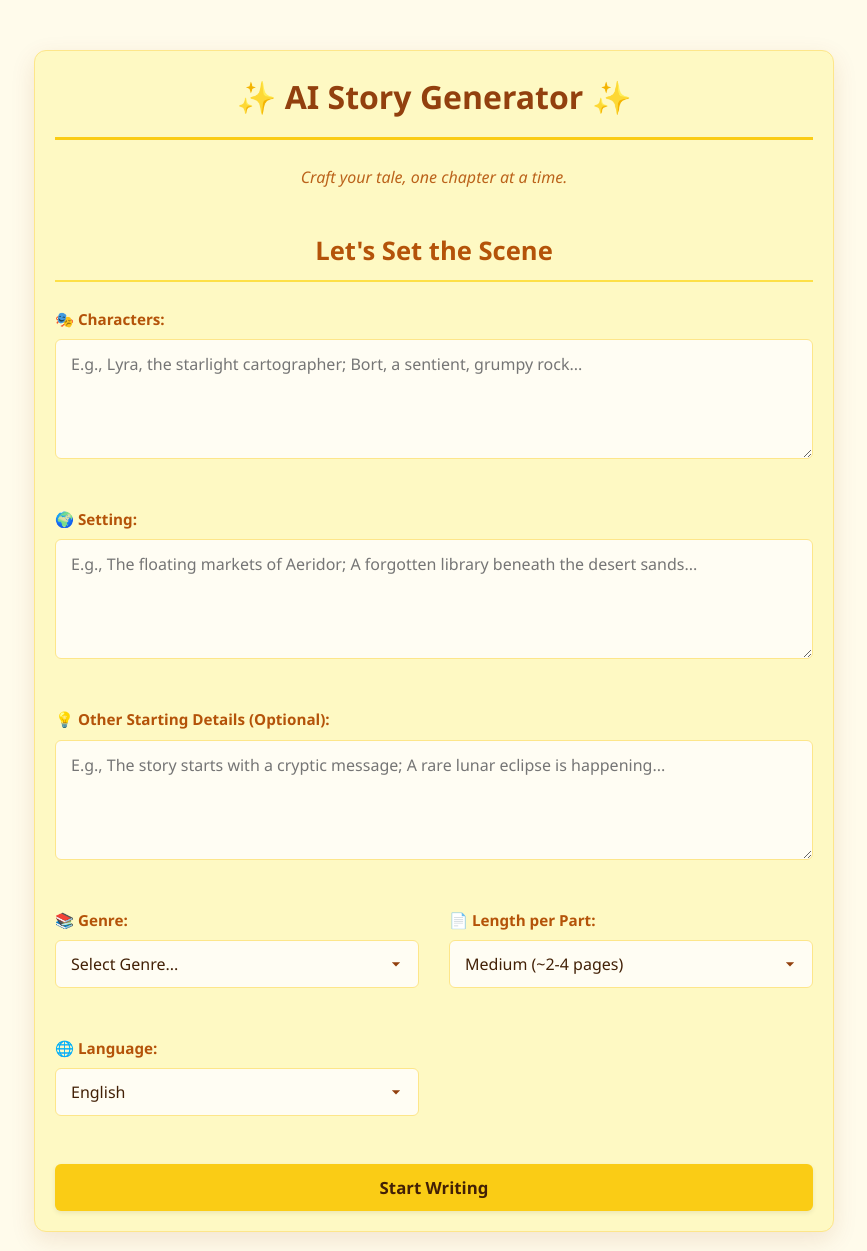
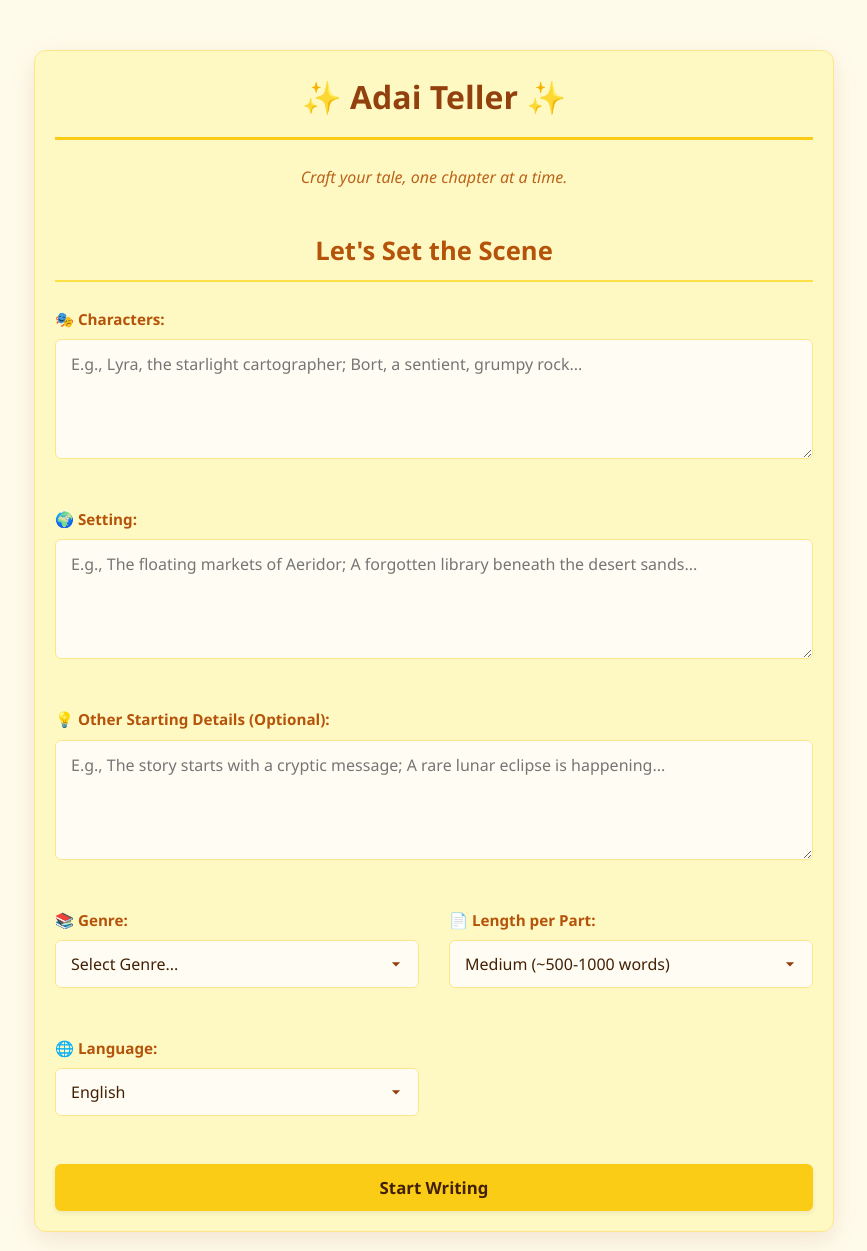
Before and after one commit to azazel1805/adaiteller, a Flask app: template templates/index.html in a window 1280 px wide. Shown: the top 1251 px of the page, without its empty margins (206-1073 px from the left). Run offline with Flask 2, Linux system fonts and the light colour scheme; the template is opened without the code that fills it, so the values that code supplies are empty.

Commit message:
Update index.html

```diff
--- a/templates/index.html
+++ b/templates/index.html
@@ -3,36 +3,55 @@
 <head>
     <meta charset="UTF-8">
     <meta name="viewport" content="width=device-width, initial-scale=1.0">
-    <title>AI Story Generator</title>
-    <link rel="stylesheet" href="{{ url_for('static', filename='style.css') }}">
+
+    <!-- PWA Meta Tags -->
+    <meta name="theme-color" content="#FACC15"/> <!-- Match accent yellow -->
+    <link rel="manifest" href="{{ url_for('static', filename='manifest.json') }}">
+    <link rel="apple-touch-icon" href="{{ url_for('static', filename='images/icons/icon-192x192.png') }}"> <!-- iOS home screen icon -->
+    <!-- Add favicon links here if you have them -->
+    <!-- <link rel="icon" href="/favicon.ico" sizes="any"> -->
+    <!-- <link rel="icon" href="/icon.svg" type="image/svg+xml"> -->
+
+    <title>Adai Teller</title>
+    <link rel="stylesheet" href="{{ url_for('static', filename='css/style.css') }}"> <!-- Path to your CSS -->
     <link rel="preconnect" href="https://fonts.googleapis.com">
     <link rel="preconnect" href="https://fonts.gstatic.com" crossorigin>
     <link href="https://fonts.googleapis.com/css2?family=Merriweather:ital,wght@0,400;0,700;1,400&family=Open+Sans:wght@400;600&display=swap" rel="stylesheet">
+    <!-- Using Segoe UI as primary from your CSS -->
+    <style>
+        body { font-family: 'Segoe UI', Tahoma, Geneva, Verdana, sans-serif; }
+    </style>
 </head>
 <body>
     <div class="container">
         <header>
-            <h1>✨ AI Story Generator ✨</h1>
+            <h1>✨ Adai Teller ✨</h1>
             <p>Craft your tale, one chapter at a time.</p>
         </header>
 
         <section id="input-section">
             <h2>Let's Set the Scene</h2>
+            <!-- NOTE: Form submission is handled by JS, not default HTML submission -->
             <form id="story-form">
                 <div class="form-grid">
                     <div class="form-group span-2">
+                        <!-- ID used by JS: 'characters' -->
                         <label for="characters">🎭 Characters:</label>
                         <textarea id="characters" name="characters" rows="3" placeholder="E.g., Lyra, the starlight cartographer; Bort, a sentient, grumpy rock..." required></textarea>
                     </div>
                     <div class="form-group span-2">
+                         <!-- ID used by JS: 'setting' -->
                         <label for="setting">🌍 Setting:</label>
                         <textarea id="setting" name="setting" rows="3" placeholder="E.g., The floating markets of Aeridor; A forgotten library beneath the desert sands..." required></textarea>
                     </div>
                      <div class="form-group span-2">
+                         <!-- ID used by JS: 'other-details' -->
+                         <!-- Name should match key expected by backend if different: 'other_details' -->
                         <label for="other-details">💡 Other Starting Details (Optional):</label>
                         <textarea id="other-details" name="other_details" rows="2" placeholder="E.g., The story starts with a cryptic message; A rare lunar eclipse is happening..."></textarea>
                     </div>
                     <div class="form-group">
+                        <!-- ID used by JS: 'genre-select'. Name used for form data: 'genre' -->
                         <label for="genre-select">📚 Genre:</label>
                         <select id="genre-select" name="genre" required>
                             <option value="" disabled selected>Select Genre...</option>
@@ -48,25 +67,31 @@
                         </select>
                     </div>
                     <div class="form-group">
+                         <!-- ID used by JS: 'length-select'. Name used for form data: 'length' -->
                         <label for="length-select">📄 Length per Part:</label>
                         <select id="length-select" name="length" required>
-                            <option value="short">Short (~1-2 pages)</option>
-                            <option value="medium" selected>Medium (~2-4 pages)</option>
-                            <option value="long">Long (~4-6 pages)</option>
-                            <option value="epic">Epic (~6-8 pages)</option>
+                            <!-- Value attributes MUST match keys in app.py LENGTH_CHOICES_MAP -->
+                            <option value="short">Short (~250-500 words)</option>
+                            <option value="medium" selected>Medium (~500-1000 words)</option>
+                            <option value="long">Long (~1000-1500 words)</option>
+                            <option value="epic">Epic (~1500-2000 words)</option>
                         </select>
                     </div>
                     <div class="form-group">
+                        <!-- ID used by JS: 'language-select'. Name used for form data: 'language' -->
                         <label for="language-select">🌐 Language:</label>
                         <select id="language-select" name="language" required>
                             <option value="English" selected>English</option>
                             <option value="French">French</option>
                             <option value="German">German</option>
                             <option value="Turkish">Turkish</option>
+                            <option value="Spanish">Spanish</option> <!-- Added back based on prev context -->
                         </select>
                     </div>
                 </div>
-                <button type="submit" id="start-button" class="button-primary">Start Writing</button>
+                 <!-- Use type="button" because JS handles the click event -->
+                 <!-- ID used by JS: 'start-button' -->
+                <button type="button" id="start-button" class="button-primary">Start Writing</button>
             </form>
         </section>
 
@@ -76,18 +101,28 @@
                 <!-- Generated story parts will appear here -->
             </div>
 
+             <!-- ID used by JS: 'controls' -->
              <div id="controls" class="story-controls">
-                 <input type="text" id="next-instructions" placeholder="Optional instructions for next part...">
-                 <button id="continue-button" class="button-secondary">➡️ Continue Story</button>
-                 <button id="end-button" class="button-secondary">🏁 Write Conclusion</button>
+                  <!-- ID used by JS: 'next-instructions' -->
+                  <!-- Name should match key expected by backend if different: 'instructions' -->
+                 <input type="text" id="next-instructions" name="instructions" placeholder="Optional instructions for next part...">
+                 <!-- Use type="button" -->
+                 <!-- ID used by JS: 'continue-button' -->
+                 <button type="button" id="continue-button" class="button-secondary">➡️ Continue Story</button>
+                 <!-- ID used by JS: 'end-button' -->
+                 <button type="button" id="end-button" class="button-secondary">🏁 Write Conclusion</button>
              </div>
-             <button id="reset-button" class="button-secondary reset-button" style="display: none;">♻️ Start New Story</button>
+             <!-- Use type="button" -->
+             <!-- ID used by JS: 'reset-button' -->
+             <button type="button" id="reset-button" class="button-secondary reset-button" style="display: none;">♻️ Start New Story</button>
         </section>
 
+        <!-- ID used by JS: 'loading' -->
         <div id="loading" class="loading-indicator" style="display: none;">
             <div class="spinner"></div>
             <span>Generating...</span>
         </div>
+         <!-- ID used by JS: 'error-message' -->
         <div id="error-message" class="error-message" style="display: none;"></div>
 
     </div>
@@ -96,6 +131,9 @@
         Powered by Flask & Google Gemini & Created by HOT®
     </footer>
 
-    <script src="{{ url_for('static', filename='script.js') }}"></script>
+    <!-- Your application logic script -->
+    <script src="{{ url_for('static', filename='js/script.js') }}"></script>
+    <!-- PWA Service Worker registration script (runs after main script) -->
+    <script src="{{ url_for('static', filename='js/main.js') }}"></script>
 </body>
 </html>
```
